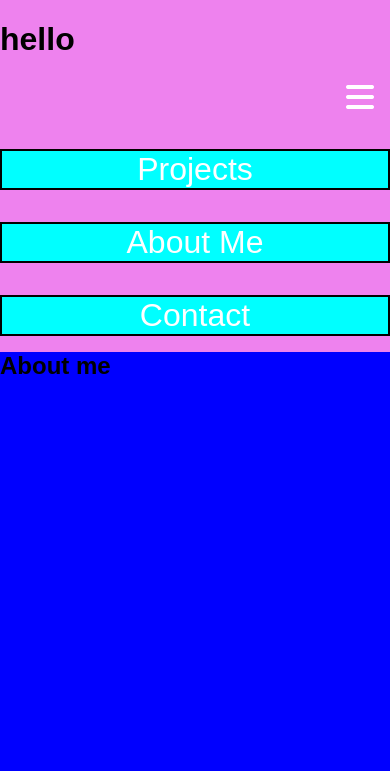
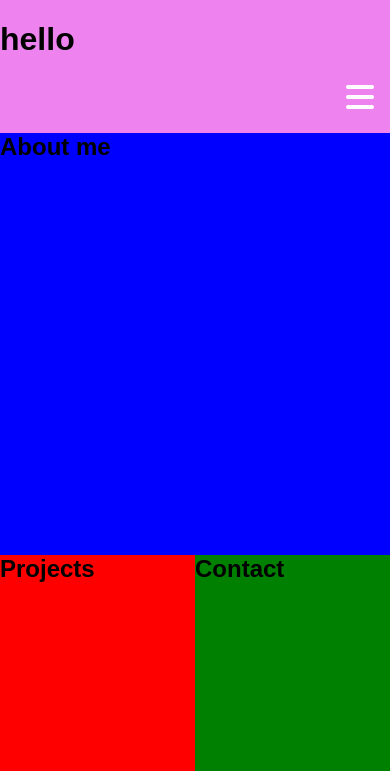
Before and after one commit to barnettx/barnettx.github.io, a plain HTML site: page index.html in a window 390 px wide. Shown: the top 771 px of the page. Drawn offline with Linux system fonts and the light colour scheme.

Commit message:
fixed menu hiding issue

```diff
--- a/css/style.css
+++ b/css/style.css
@@ -81,7 +81,7 @@ html {
         display: none;
     }
 
-    .nav,.show {
+    .nav.show {
         display: block;
     }
 
```
